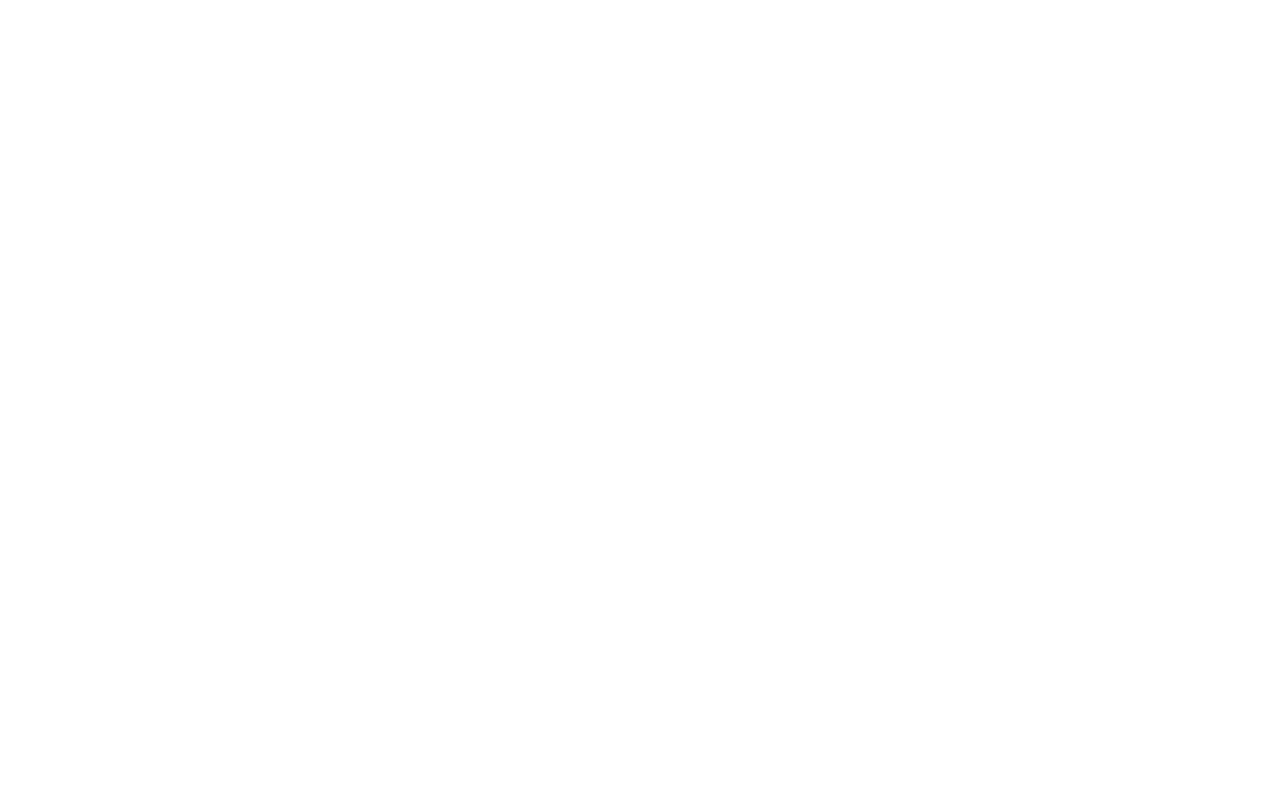
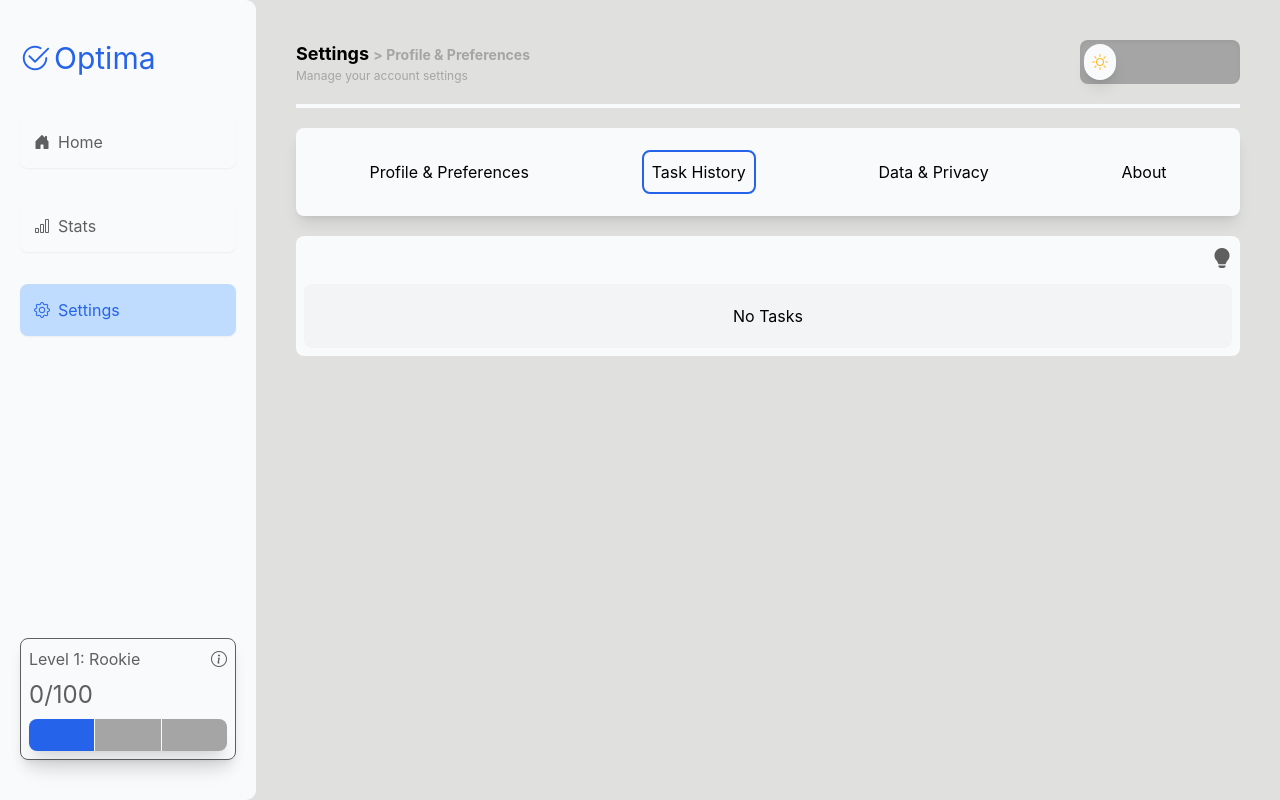
Before and after one commit to theinternetfae/Construction-site, a React (Vite) app: page /test/settings/history in a window 1280 px wide. Before the commit this address had no page. Built offline with nearby package versions, Linux system fonts and the light colour scheme.

Commit message:
Setting up privacy

```diff
--- a/src/App.jsx
+++ b/src/App.jsx
@@ -9,7 +9,8 @@ import Settings from './pages/Settings.jsx';
 import { TaskContext, UserContext } from './js files/contexts.js';
 import { getTaskList } from './js files/Storage.js';
 import Profile from './settings pages/Profile.jsx';
-import Handler from './settings pages/Handler.jsx';
+import History from './settings pages/History.jsx';
+import Privacy from './settings pages/Privacy.jsx';
 
 
 function App() {
@@ -50,11 +51,10 @@ function App() {
               <Route index element={<Navigate to="profile" replace />}></Route>
 
               <Route path="profile" element={<Profile/>}></Route>
-              <Route path="handler" element={<Handler/>}></Route>
-
+              <Route path="history" element={<History/>}></Route>
+              <Route path="privacy" element={<Privacy/>}></Route>
 
               {/*
-              <Route path="data"></Route>
               <Route path="about"></Route> */}
 
             </Route>
--- a/src/index.css
+++ b/src/index.css
@@ -758,7 +758,7 @@ body {
             }
           }
 
-          .handler {
+          .history {
             @apply flex flex-col gap-3;
 
             i {
--- a/src/pages/Settings.jsx
+++ b/src/pages/Settings.jsx
@@ -32,11 +32,15 @@ function Settings() {
                     <p>Profile & Preferences</p>
                 </Link>
 
-                <Link to={"handler"} className={`sett-nav ${location.pathname === '/test/settings/handler' ? 'border-[var(--accent)]' : ""}`}>
-                    <p>Task Handler</p>
+                <Link to={"history"} className={`sett-nav ${location.pathname === '/test/settings/history' ? 'border-[var(--accent)]' : ""}`}>
+                    <p>Task History</p>
                 </Link>
 
-                <p className="sett-nav">Data & Privacy</p>
+                <Link to={"privacy"} className={`sett-nav ${location.pathname === '/test/settings/privacy' ? 'border-[var(--accent)]' : ""}`}>
+                    <p className="sett-nav">Data & Privacy</p>
+                </Link>
+
+
                 <p className="sett-nav">About</p>
             </section>
 
--- a/src/settings pages/Handler.jsx
+++ b/src/settings pages/History.jsx
@@ -1,7 +1,7 @@
 function Handler() {
     return (
-        <div className="handler">
-            <i class="bi bi-lightbulb-fill"></i>
+        <div className="history">
+            <i className="bi bi-lightbulb-fill"></i>
             <section className="tasks-holder">
                 <p>No Tasks</p>
             </section>
--- /dev/null
+++ b/src/settings pages/Privacy.jsx
@@ -0,0 +1,9 @@
+function Privacy() {
+    return (
+        <div className="privacy">
+            PRIVACY
+        </div>
+    );
+}
+
+export default Privacy;
```
